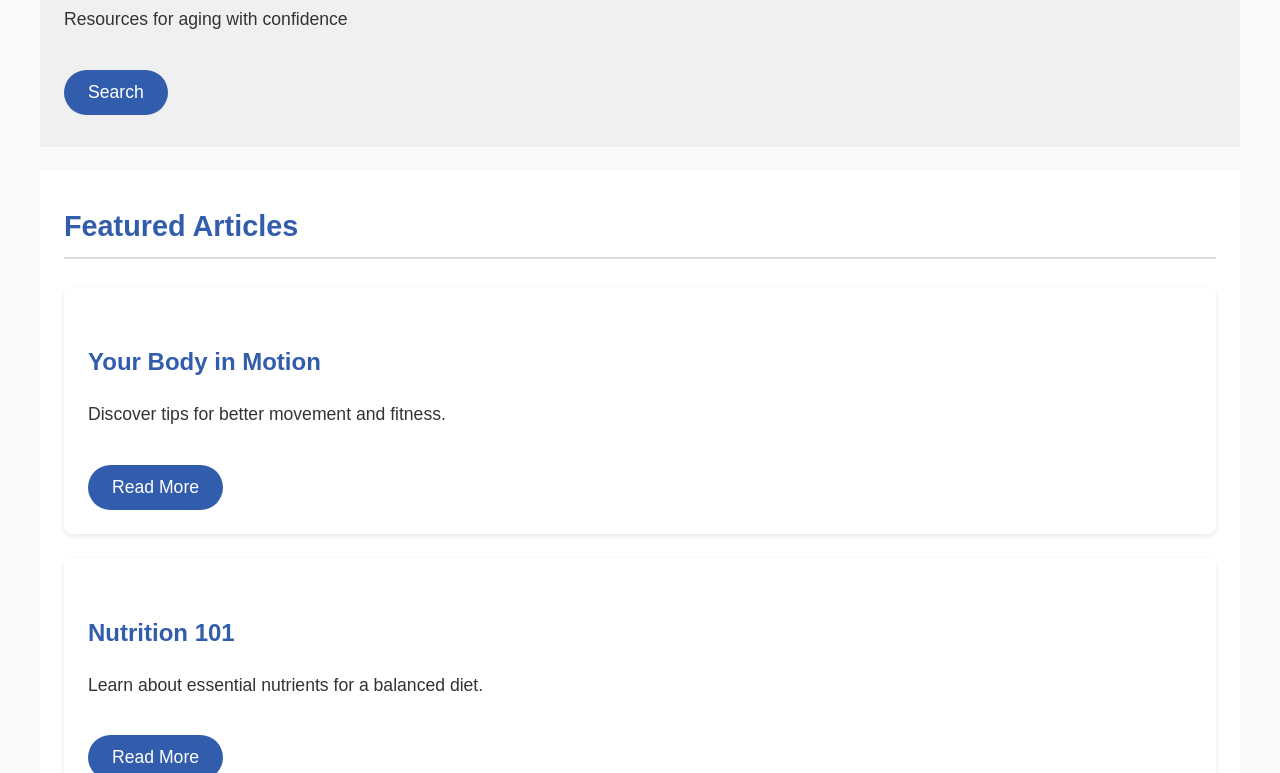
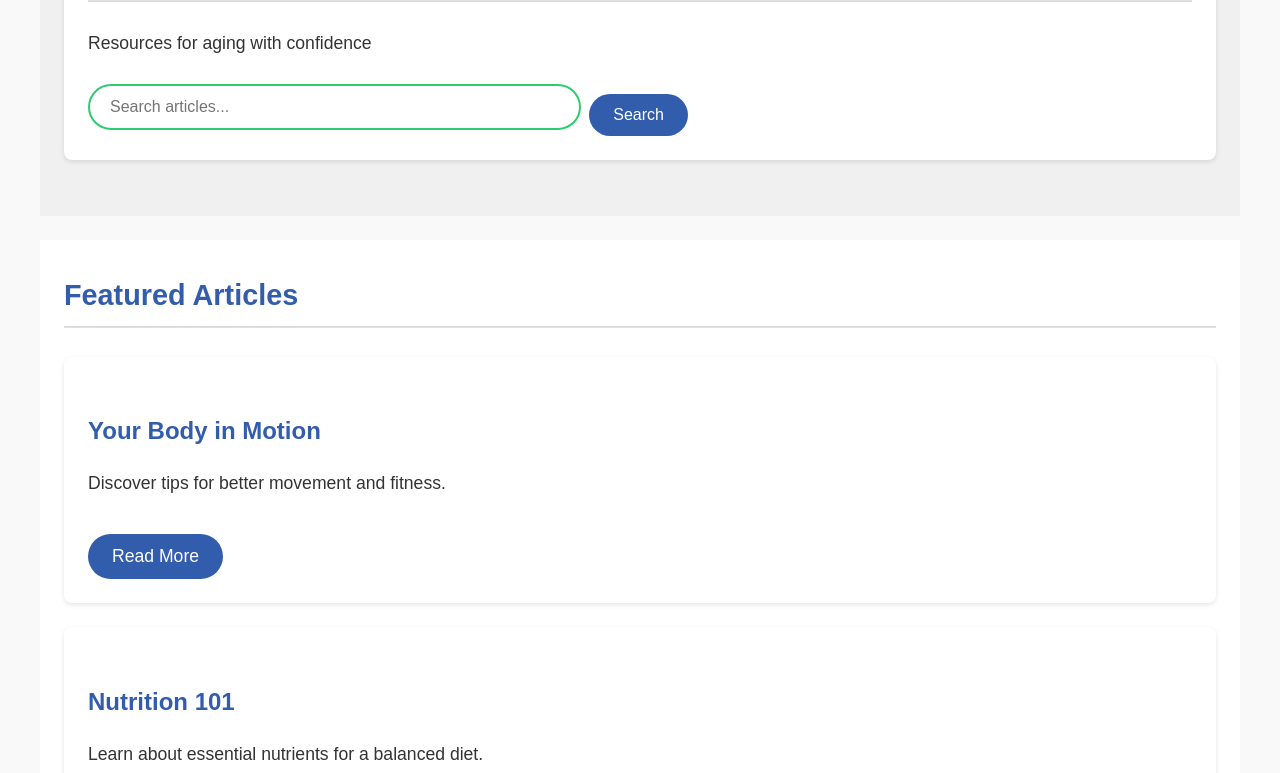
Before and after one commit to Harrison-Benton/wellnesshub_prototype, a plain HTML site: page WellnessHub/pages/index.html in a window 1280 px wide. Shown: the part 327-1100 px from the top of the page. Drawn offline with Linux system fonts and the light colour scheme.

Commit message:
Added a search bar to type into

```diff
--- a/WellnessHub/pages/css/styles.css
+++ b/WellnessHub/pages/css/styles.css
@@ -303,3 +303,58 @@ h1 .title-link {
         padding: 0.3rem 0.8rem;
     }
 }
+
+/* Search Wrapper Styles */
+.search-wrapper {
+    display: flex;
+    align-items: center;
+    gap: 0.5rem;
+    margin-top: 1rem;
+    max-width: 600px;
+}
+
+/* Search Input */
+.search-input {
+    flex: 1;
+    padding: 0.75rem 1.25rem;
+    border: 2px solid #ddd;
+    border-radius: 30px;
+    font-size: 1rem;
+    transition: all 0.3s ease;
+}
+
+.search-input:focus {
+    outline: none;
+    border-color: #325DAD;
+    box-shadow: 0 0 0 3px rgba(50, 93, 173, 0.2);
+}
+
+/* Search Button (updated to match input height) */
+.search-btn {
+    background-color: #325DAD;
+    color: white;
+    border: none;
+    padding: 0.75rem 1.5rem;
+    border-radius: 30px;
+    font-size: 1rem;
+    cursor: pointer;
+    transition: background-color 0.3s ease;
+    white-space: nowrap;
+}
+
+.search-btn:hover {
+    background-color: #2a4f9a;
+}
+
+/* Responsive Design */
+@media (max-width: 480px) {
+    .search-wrapper {
+        flex-direction: column;
+        gap: 0.75rem;
+    }
+
+    .search-input,
+    .search-btn {
+        width: 100%;
+    }
+}
--- a/WellnessHub/pages/index.html
+++ b/WellnessHub/pages/index.html
@@ -25,9 +25,14 @@
 </header>
 
 <section>
-    <h2>Health & Wellness</h2>
-    <p>Resources for aging with confidence</p>
-    <button onclick="alert('Search functionality coming soon!')">Search</button>
+    <div class="container">
+        <h2>Health & Wellness</h2>
+        <p>Resources for aging with confidence</p>
+        <div class="search-wrapper">
+            <input type="search" placeholder="Search articles..." class="search-input">
+            <button onclick="alert('Search functionality coming soon!')" class="search-btn">Search</button>
+        </div>
+    </div>
 </section>
 
 <section>
```
